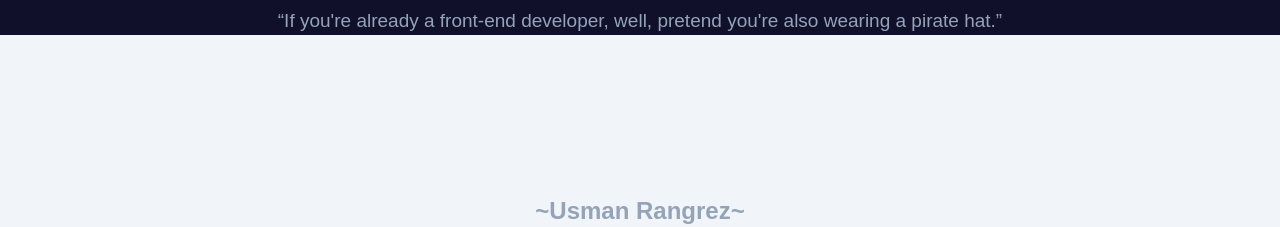
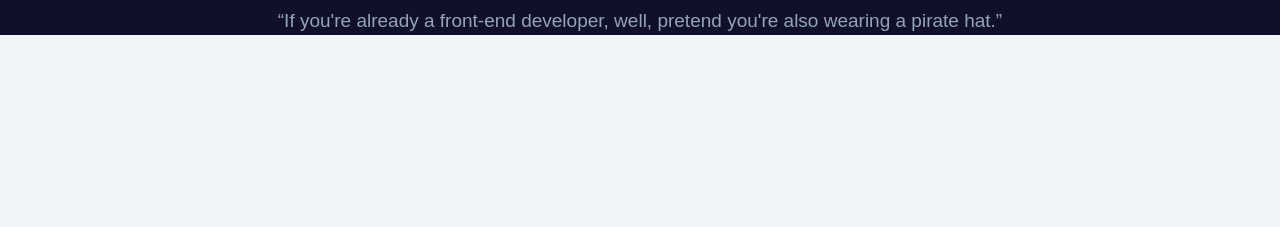
Before and after one commit to usmanrangrez/MY-PORTFOLIO, a website built with Vite: page index.html in a window 1280 px wide. Shown: the part 4703-4930 px from the top of the page. After the commit the page ends 4738 px from the top, so only its background shows below. Built offline with nearby package versions, Linux system fonts and the light colour scheme; a web font is replaced by a local one.

Commit message:
Update index.html

```diff
--- a/index.html
+++ b/index.html
@@ -279,9 +279,6 @@
       <p class="last">“If you're already a front-end developer, well, pretend you're also wearing a pirate hat.”</p>
     </footer>
     <!-- </section> -->
-    <section class="footer container section">
-      <h3 class="footer__title" style="color: var(--clr-slate400);">~Usman Rangrez~</h3>
-    </section>
   </main>
 
   <script type="module" src="./src/main.js"></script>
```
